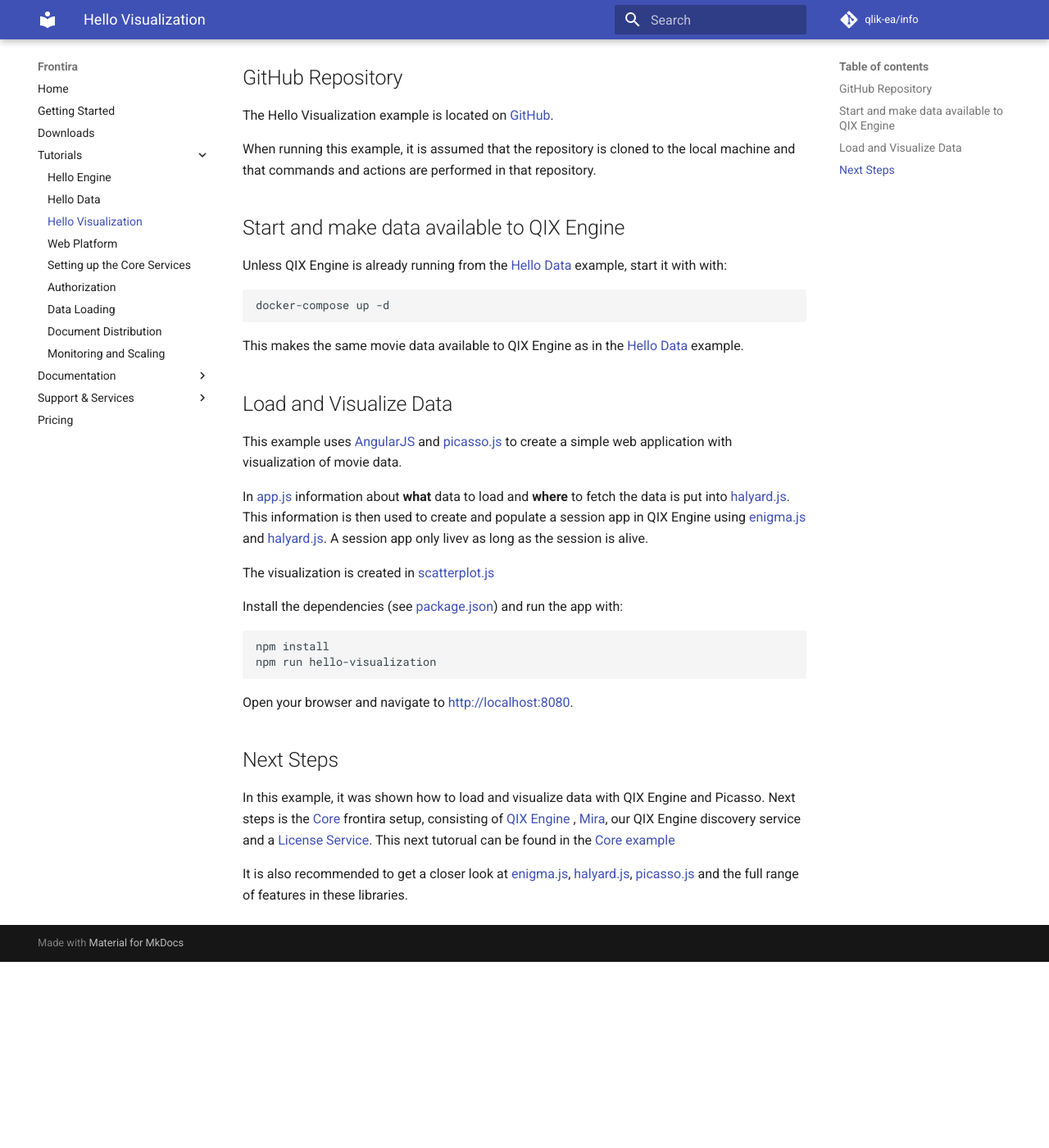
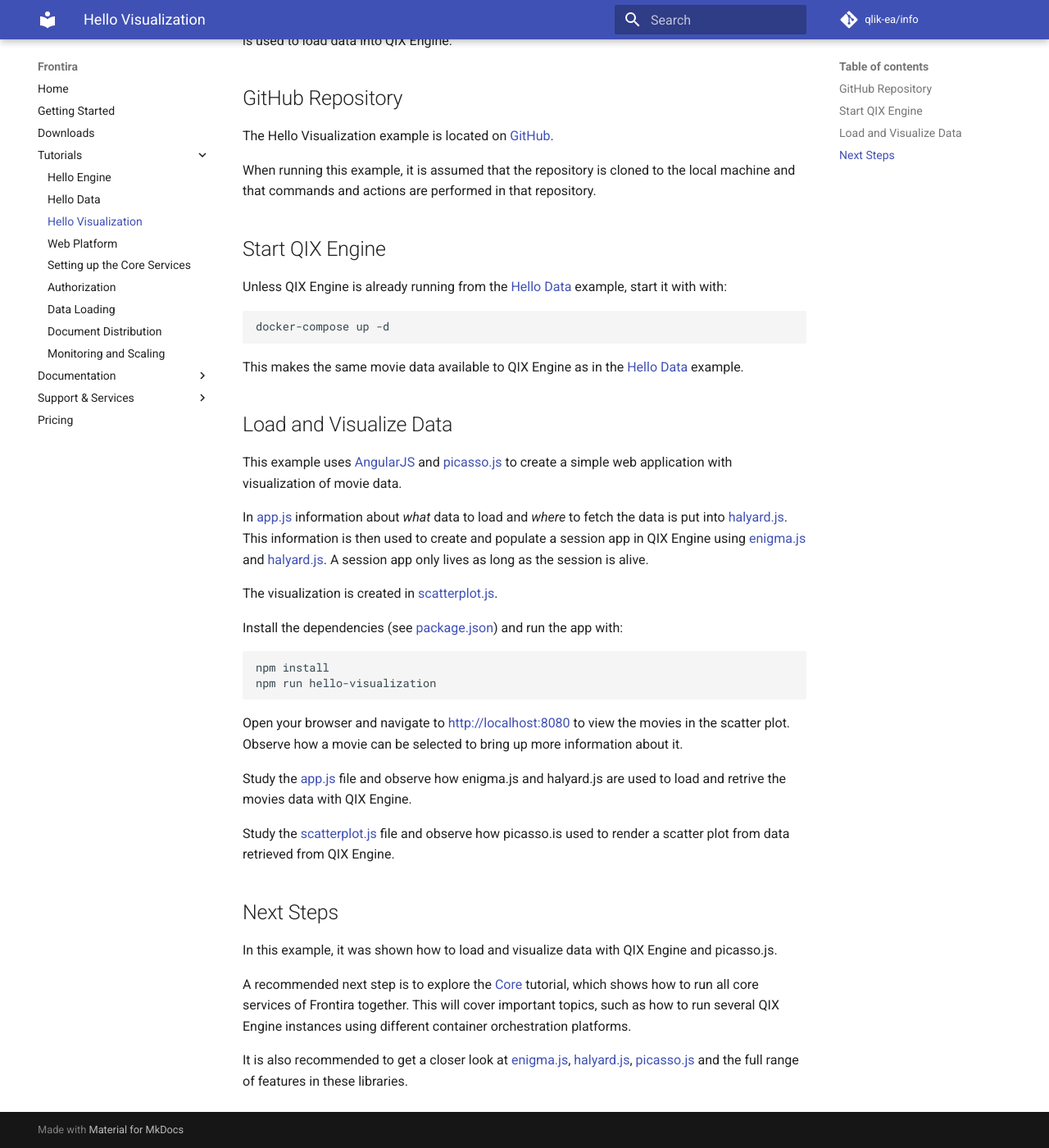
Before and after one commit to qlik-oss/core-website, an MkDocs documentation site: the page built from docs/tutorials/hello-visualization.md, in a window 1280 px wide and 1400 px high, scrolled down 303 px. Shown: the whole window at 82% size. Built offline with MkDocs 1.6.1 and Material for MkDocs 9.7.7, drawn with Linux system fonts in a browser that asks for light colours; comment, search, counter and statistics services are not loaded; old or Windows-style settings are respelled for this version of MkDocs; before the commit the page ends 1476 px from its top, so only the background shows below that; some of the changed text lies outside the part shown.

Commit message:
Some updates on PR

````diff
--- a/docs/tutorials/hello-visualization.md
+++ b/docs/tutorials/hello-visualization.md
@@ -3,7 +3,8 @@
 This example shows how to visualize data in a QIX Engine running inside a Docker container. It extends the
 [Hello Data](./hello-data.md) example.
 
-[picasso.js](https://github.com/qlik-ea/picasso.js) is used to build the visualizations.
+[picasso.js](https://github.com/qlik-ea/picasso.js) is used to build the visualization. picasso.js is a charting library
+streamlined for building visualizations with Frontira.
 
 As in the Hello Data example, [enigma.js](https://github.com/qlik-oss/enigma.js) is used to communicate with QIX
 Engine and [halyard.js](https://github.com/qlik-oss/halyard.js) is used to load data into QIX Engine.
@@ -15,7 +16,7 @@
 When running this example, it is assumed that the repository is cloned to the local machine and that commands and
 actions are performed in that repository.
 
-## Start and make data available to QIX Engine
+## Start QIX Engine
 
 Unless QIX Engine is already running from the [Hello Data](./hello-data.md) example, start it with with:
 
@@ -23,22 +24,20 @@
 docker-compose up -d
 ```
 
-This makes the same movie data available to QIX Engine as in the
-[Hello Data](./hello-data.md) example.
+This makes the same movie data available to QIX Engine as in the [Hello Data](./hello-data.md) example.
 
 ## Load and Visualize Data
 
 This example uses [AngularJS](https://angularjs.org/) and [picasso.js](https://github.com/qlik-ea/picasso.js)
 to create a simple web application with visualization of movie data.
 
-In [app.js](https://github.com/qlik-ea/getting-started-with-web-platform/blob/master/src/hello-visualization/app.js) information
-about __what__ data to load and __where__ to fetch the data is put into [halyard.js](https://github.com/qlik-oss/halyard.js).
-This information is then used to create and populate a session app in QIX Engine using
-[enigma.js](https://github.com/qlik-oss/enigma.js) and
-[halyard.js](https://github.com/qlik-oss/halyard.js).
-A session app only livev as long as the session is alive.
+In [app.js](https://github.com/qlik-ea/getting-started-with-web-platform/blob/master/src/hello-visualization/app.js)
+information about _what_ data to load and _where_ to fetch the data is put into
+[halyard.js](https://github.com/qlik-oss/halyard.js). This information is then used to create and populate a session app
+in QIX Engine using [enigma.js](https://github.com/qlik-oss/enigma.js) and
+[halyard.js](https://github.com/qlik-oss/halyard.js). A session app only lives as long as the session is alive.
 
-The visualization is created in [scatterplot.js](src/scatterplot.js)
+The visualization is created in [scatterplot.js](src/scatterplot.js).
 
 Install the dependencies (see [package.json](https://github.com/qlik-ea/getting-started-with-web-platform/blob/master/package.json))
 and run the app with:
@@ -48,15 +47,24 @@
 npm run hello-visualization
 ```
 
-Open your browser and navigate to [http://localhost:8080](http://localhost:8080).
+Open your browser and navigate to [http://localhost:8080](http://localhost:8080) to view the movies in the scatter plot.
+Observe how a movie can be selected to bring up more information about it.
+
+Study the
+[app.js](https://github.com/qlik-ea/getting-started-with-web-platform/blob/master/src/hello-visualization/app.js) file
+and observe how enigma.js and halyard.js are used to load and retrive the movies data with QIX Engine.
+
+Study the
+[scatterplot.js](https://github.com/qlik-ea/getting-started-with-web-platform/blob/master/src/hello-visualization/app.js)
+file and observe how picasso.is used to render a scatter plot from data retrieved from QIX Engine.
 
 ## Next Steps
 
-In this example, it was shown how to load and visualize data with QIX Engine and Picasso.
-Next steps is the [Core](./core.md) frontira setup, consisting of [QIX Engine](../documentation/services/qix-engine.md)
-, [Mira](../documentation/services/mira.md), our QIX Engine discovery service
-and a [License Service](../documentation/services/license-service.md).
-This next tutorual can be found in the [Core example](./core.md)
+In this example, it was shown how to load and visualize data with QIX Engine and picasso.js.
+
+A recommended next step is to explore the [Core](./core.md) tutorial, which shows how to run all core services of
+Frontira together. This will cover important topics, such as how to run several QIX Engine instances using
+different container orchestration platforms.
 
 It is also recommended to get a closer look at [enigma.js](https://github.com/qlik-oss/enigma.js),
 [halyard.js](https://github.com/qlik-oss/enigma.js), [picasso.js](https://github.com/qlik-ea/picasso.js)
````
